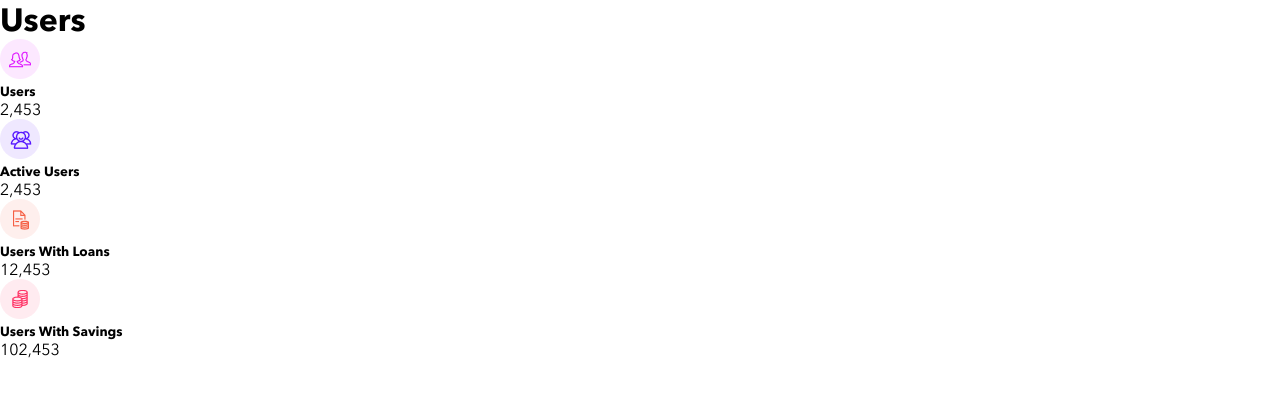
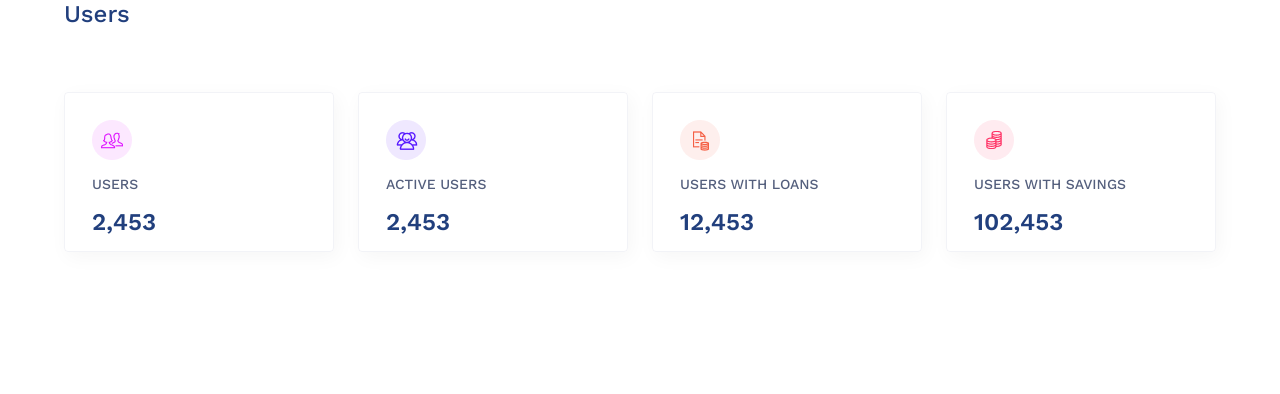
Before and after one commit to segun651/lendsqr-fe-test, a React (Vite) app: page /users in a window 1280 px wide. Shown: the top 394 px of the page. Built offline with nearby package versions, Linux system fonts and the light colour scheme.

Commit message:
style: updating styling of users page

```diff
--- a/src/pages/Users/Users.module.scss
+++ b/src/pages/Users/Users.module.scss
@@ -0,0 +1,54 @@
+@use "../../styles/main.scss" as * ;
+
+.usersPage {
+    width: 90%;
+    margin: 0 auto;
+     font-family: $secondary-font;
+
+     h1{
+color: #213F7D;
+font-weight: 500;
+font-size: 24px;
+ margin-bottom: 4rem;
+
+    }
+}
+
+.userGridCards {
+display: grid;
+grid-template-columns: 1fr 1fr 1fr 1fr ;
+  margin: 1.8rem 0;
+   gap:1rem 1.5rem;
+
+
+    .userCard{
+
+
+   display: grid;
+ height: 160px;
+ align-items: center;
+ padding: 10%;
+        gap:1rem 0;
+
+
+        box-shadow: 3px 5px 20px 0px #0000000A;
+     border: 1px solid #213F7D0F;
+    border-radius: 4px;
+
+
+    h5 {
+     color:#545F7D;
+font-weight: 500;
+font-size: 14px;
+text-transform: uppercase;
+
+    }
+    p {
+      color:#213F7D;
+font-weight: 600;
+font-size: 24px;
+text-transform: uppercase;
+
+    }
+    }
+}
```
